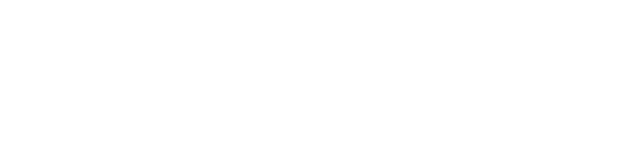
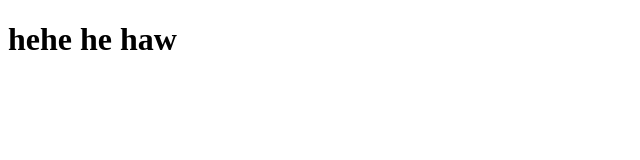
Before and after one commit to adrian180507/adrian180507.github.io, a plain HTML site: page prosjekter/tverfagligoppgave/index.html in a window 1280 px wide. Shown: the whole page, without its empty margins (0-640 px from the left). Drawn offline with Linux system fonts and the light colour scheme.

```diff
--- a/prosjekter/tverfaglig oppgave/index.html
+++ b/prosjekter/tverfagligoppgave/index.html
@@ -8,6 +8,7 @@
     <script src="kode.js" defer></script>
 </head>
 <body>
+    <h1>hehe he haw</h1>
 
 </body>
 </html>
```
Also changed, not shown: prosjekter/tverfagligoppgave/kode.js (added), prosjekter/tverfagligoppgave/stilark.css (added).
